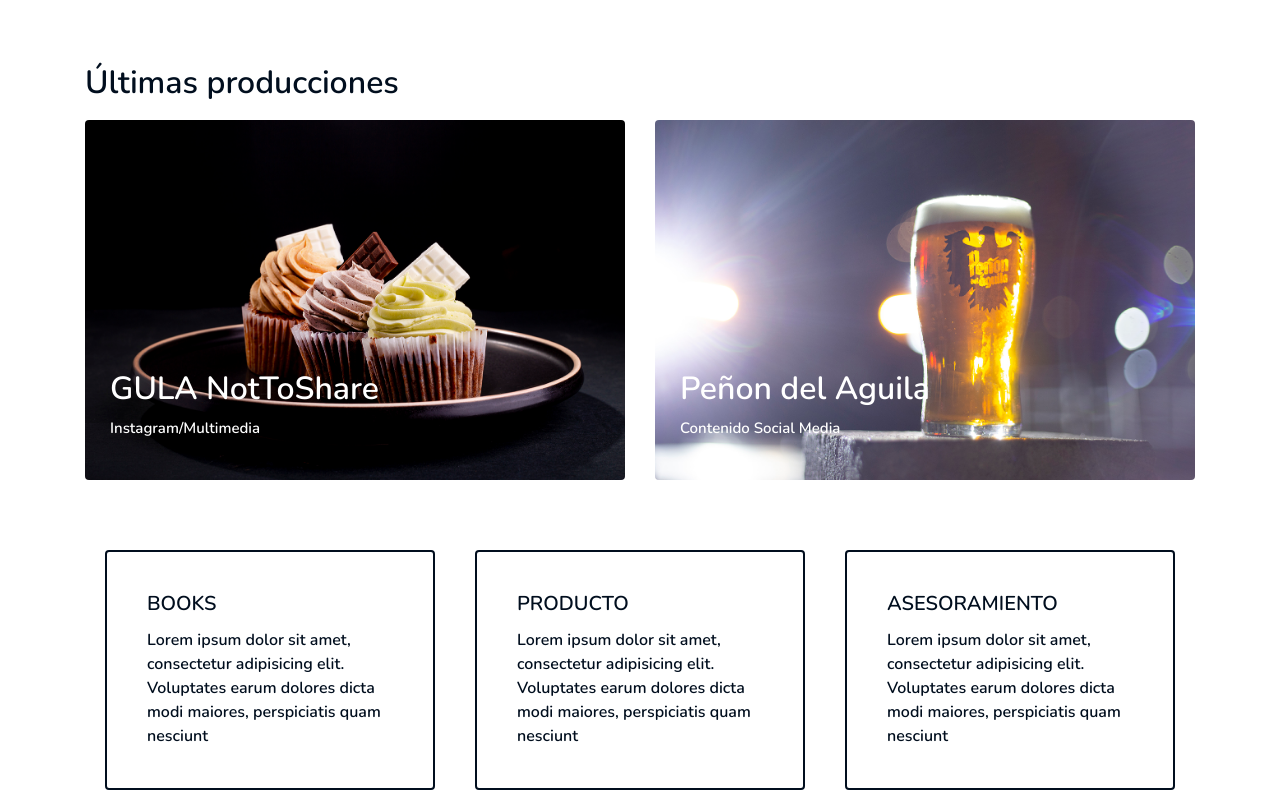
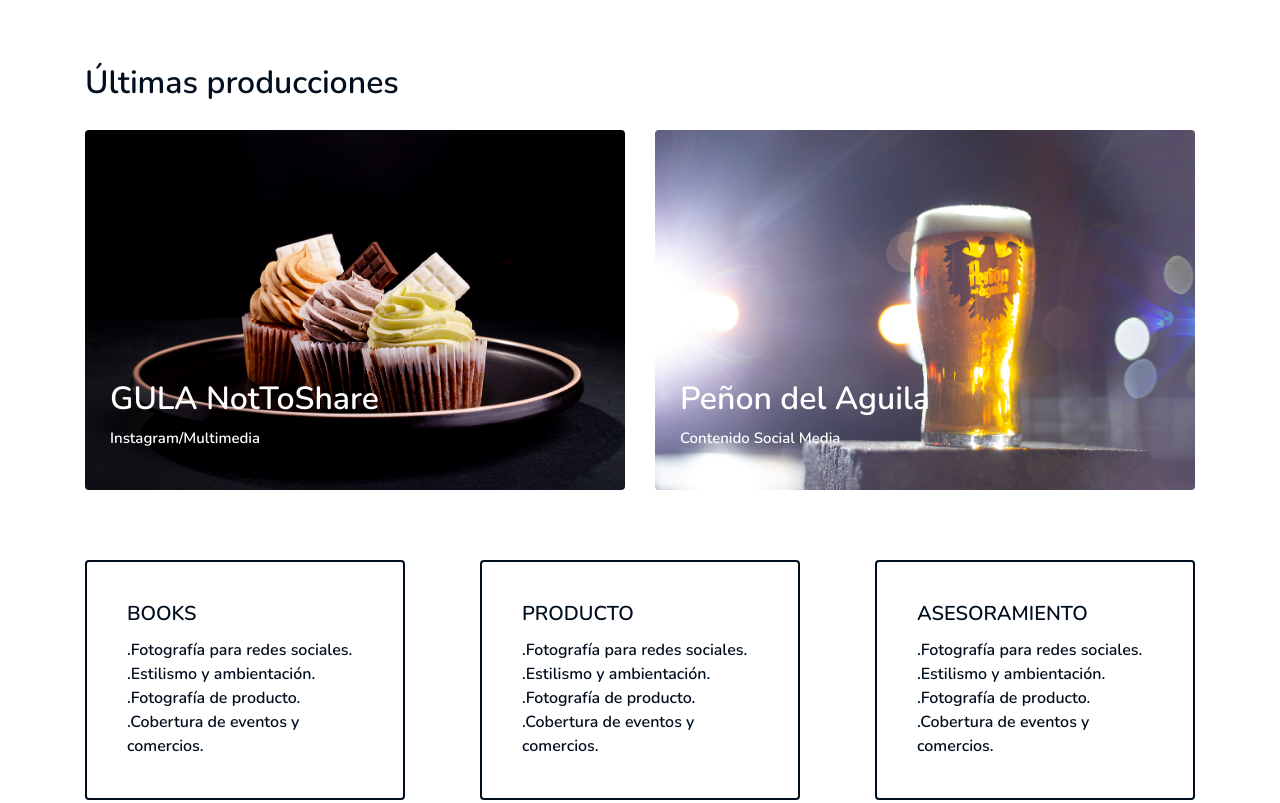
Before and after one commit to MarinaGuinle/Proyecto-integrador, a website: page index.html in a window 1280 px wide. Shown: the part 1518-2321 px from the top of the page. Drawn offline with nearby package versions, Linux system fonts and the light colour scheme.

Commit message:
first commit

```diff
--- a/SCSS/components/_navbar.scss
+++ b/SCSS/components/_navbar.scss
@@ -9,24 +9,25 @@
     font-family: "Nunito", sans-serif;
     padding: 5px;
     z-index: 3;
+    border: 1px solid #fff;
 
 
 
   .logo-item {
-    width: 45px;
+    width: 40px;
   }
 
   a {
     display: inline;
     font-family: "Nunito", sans-serif;
-    padding: 15px;
+    padding: 13px;
 
       text-decoration: none;
       color: #fff;
       font-size: 16px;
 
       &:hover {
-        color:#b62997d8;
+        color:#1664f5;
     }
   }
 }
--- a/SCSS/components/_portfolio.scss
+++ b/SCSS/components/_portfolio.scss
@@ -2,7 +2,7 @@
 .portfolio-container {
   position: relative;
   overflow: hidden;
-  margin: 10px 0;
+  margin: 20px 0;
   border-radius: 4px;
 
 
@@ -36,7 +36,6 @@
 
 }
 
-
  .portfolio-container img {
    -moz-transition: all 0.8s;
    -webkit-transition: all 0.8s;
@@ -44,9 +43,9 @@
 
 
   &:hover  {
-    -moz-transform: scale(1.2);
-    -webkit-transform: scale(1.2);
-    transform: scale(1.2);
+    -moz-transform: scale(1.1);
+    -webkit-transform: scale(1.1);
+    transform: scale(1.1);
   }
 
 }
--- a/SCSS/components/_servicios.scss
+++ b/SCSS/components/_servicios.scss
@@ -2,8 +2,8 @@
 
 .container-box {
  display: flex;
- justify-content: center;
- padding:40px;
+ justify-content: space-between;
+ padding:50px;
 
 
 
@@ -14,12 +14,12 @@
     border: 2px solid #010e1e;
     color: #010e1e;
     padding: 20px;
-    margin: 20px;
+
     border-radius: 4px;
 
 
     &:hover {
-      box-shadow: 10px 10px 5px rgba(65, 59, 59, 0.582);
+      box-shadow: 10px 10px 5px rgba(65, 59, 59, 0.541);
       transform: scale(1.03);
       transition: all 1s;
 
--- a/index.html
+++ b/index.html
@@ -159,29 +159,36 @@
 
     <div class="container  container-box">
                <!--------card1 --------->
-      <div class="card    box-item" style="width: 25rem;">
+      <div class="card   box-item" style="width: 20rem;;">
           <div class="card-body">
             <h5 class="card-title">BOOKS</h5>
-            <p class="card-text">Lorem ipsum dolor sit amet, consectetur adipisicing elit.
-              Voluptates earum dolores dicta modi maiores, perspiciatis quam nesciunt </p>
+            <p class="card-text">.Fotografía para redes sociales.
+              .Estilismo y ambientación.
+              .Fotografía de producto.
+              .Cobertura de eventos y comercios.</p>
           </div>
       </div>
 
           <!--------card2 --------->
-      <div class="card  box-item" style="width: 25rem;">
+      <div class="card  box-item" style="width: 20rem;">
           <div class="card-body">
             <h5 class="card-title">PRODUCTO</h5>
-            <p class="card-text">Lorem ipsum dolor sit amet, consectetur adipisicing elit.
-              Voluptates earum dolores dicta modi maiores, perspiciatis quam nesciunt </p>
+            <p class="card-text">.Fotografía para redes sociales.
+              .Estilismo y ambientación.
+              .Fotografía de producto.
+              .Cobertura de eventos y comercios.</p>
           </div>
       </div>
 
           <!--------card3 --------->
-      <div class="card  box-item" style="width: 25rem;">
+      <div class="card  box-item" style="width: 20rem;;">
           <div class="card-body">
             <h5 class="card-title ">ASESORAMIENTO</h5>
-            <p class="card-text ">Lorem ipsum dolor sit amet, consectetur adipisicing elit.
-              Voluptates earum dolores dicta modi maiores, perspiciatis quam nesciunt </p>
+            <p class="card-text ">.Fotografía para redes sociales.
+              .Estilismo y ambientación.
+              .Fotografía de producto.
+              .Cobertura de eventos y comercios.
+              </p>
           </div>
       </div>
 
```
Also changed, not shown: CSS/style.css, style.css (deleted), 1 other file.
